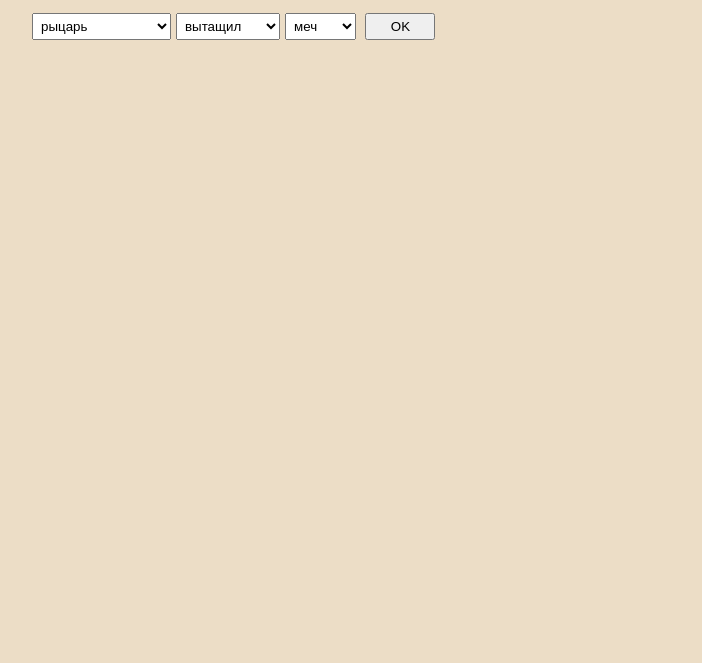
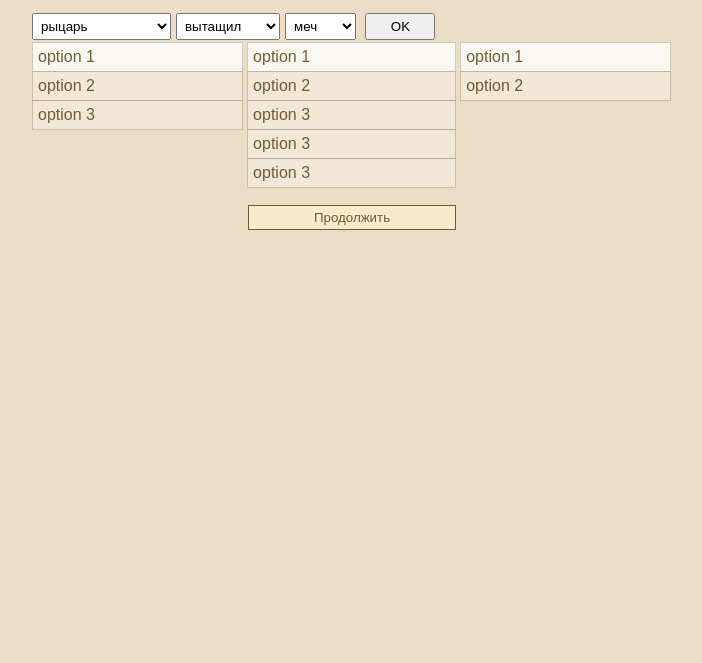
Before and after one commit to zuick/tell-me-a-fable-game, a plain HTML site: page index.html in a window 1280 px wide. Shown: the part 137-800 px from the top of the page, without its empty margins (288-990 px from the left). Drawn offline with Linux system fonts and the light colour scheme.

Commit message:
new selectors

```diff
--- a/css/styles.css
+++ b/css/styles.css
@@ -1,7 +1,7 @@
 body {
     height: 100%;
     background: #ecddc6;
-    color: #614315;
+    color: #735a33;
     font-family: sans-serif;
 }
 
@@ -23,4 +23,60 @@ body {
     margin-right: 5px;
 }
 
+.radio-selectors {
+    margin-bottom: 16px;
+    overflow: auto;
+}
+
+.radio-submit {
+    text-align: center;
+}
+
+.radio-submit .btn {
+    min-width: 208px;
+    color: #735a33;
+    border: 1px solid #735a33;
+    background: #f7ebcb;
+}
+
+.radio-submit .btn:hover {
+    background: white;
+}
+
+.radio-selectors .radio-select {
+    width: 33.3%;
+    float: left;
+    box-sizing: border-box;
+    padding: 2px;
+}
+
+.radio-selectors .radio-select:first-child {
+    padding-left: 0px;
+}
+
+.radio-selectors .radio-select:last-child {
+    padding-right: 0px;
+}
+
+.radio-selectors .radio-option {
+    opacity: 0;
+    position: absolute;
+}
+
+.radio-selectors .radio-option + label {
+    background-color: rgba( 255, 255, 255, 0.3 );
+    padding: 5px;
+    display: block;
+    border: 1px solid rgba(115, 90, 51, 0.3);
+    margin-bottom: -1px;
+}
+
+.radio-selectors .radio-option + label:hover {
+    background-color: rgba( 255, 255, 255, 0.5 );
+}
+
+.radio-selectors .radio-option:checked + label {
+    background-color: rgba( 255, 255, 255, 0.8 );
+}
+
 .reaction-form .btn.submit { display: inline-block; }
--- a/index.html
+++ b/index.html
@@ -20,6 +20,26 @@
                 <button type="submit" name="submit" class="btn submit">OK</button>
             </form>
             <button id="restartBtn" type="button" name="restart" class="btn submit hidden">Заново</button>
+
+            <div class="radio-selectors">
+                <div class="radio-select">
+                    <input type="radio" name="subject" class="radio-option" id="select1" value="123" checked><label for="select1">option 1</label>
+                    <input type="radio" name="subject" class="radio-option" id="select2" value="123"><label for="select2">option 2</label>
+                    <input type="radio" name="subject" class="radio-option" id="select3" value="123"><label for="select3">option 3</label>
+                </div>
+                <div class="radio-select">
+                    <input type="radio" name="subject1" class="radio-option" id="select1" value="123" checked><label for="select01">option 1</label>
+                    <input type="radio" name="subject1" class="radio-option" id="select02" value="123"><label for="select02">option 2</label>
+                    <input type="radio" name="subject1" class="radio-option" id="select03" value="123"><label for="select03">option 3</label>
+                    <input type="radio" name="subject1" class="radio-option" id="select04" value="123"><label for="select04">option 3</label>
+                    <input type="radio" name="subject1" class="radio-option" id="select05" value="123"><label for="select05">option 3</label>
+                </div>
+                <div class="radio-select">
+                    <input type="radio" name="subject2" class="radio-option" id="select001" value="123" checked><label for="select001">option 1</label>
+                    <input type="radio" name="subject2" class="radio-option" id="select002" value="123"><label for="select002">option 2</label>
+                </div>
+            </div>
+            <div class="radio-submit"><button type="submit" name="submit" class="btn submit">Продолжить</button></div>
         </div>
     </body>
 </html>
```
